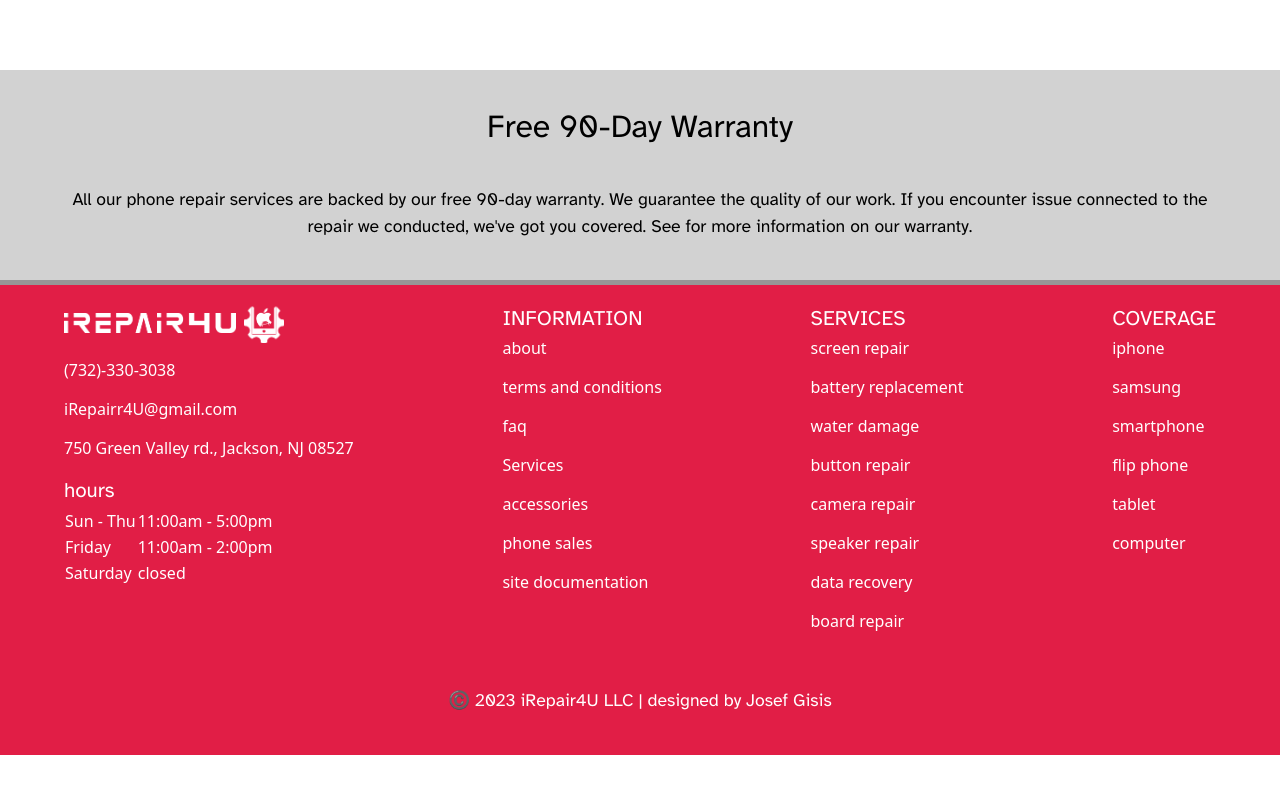
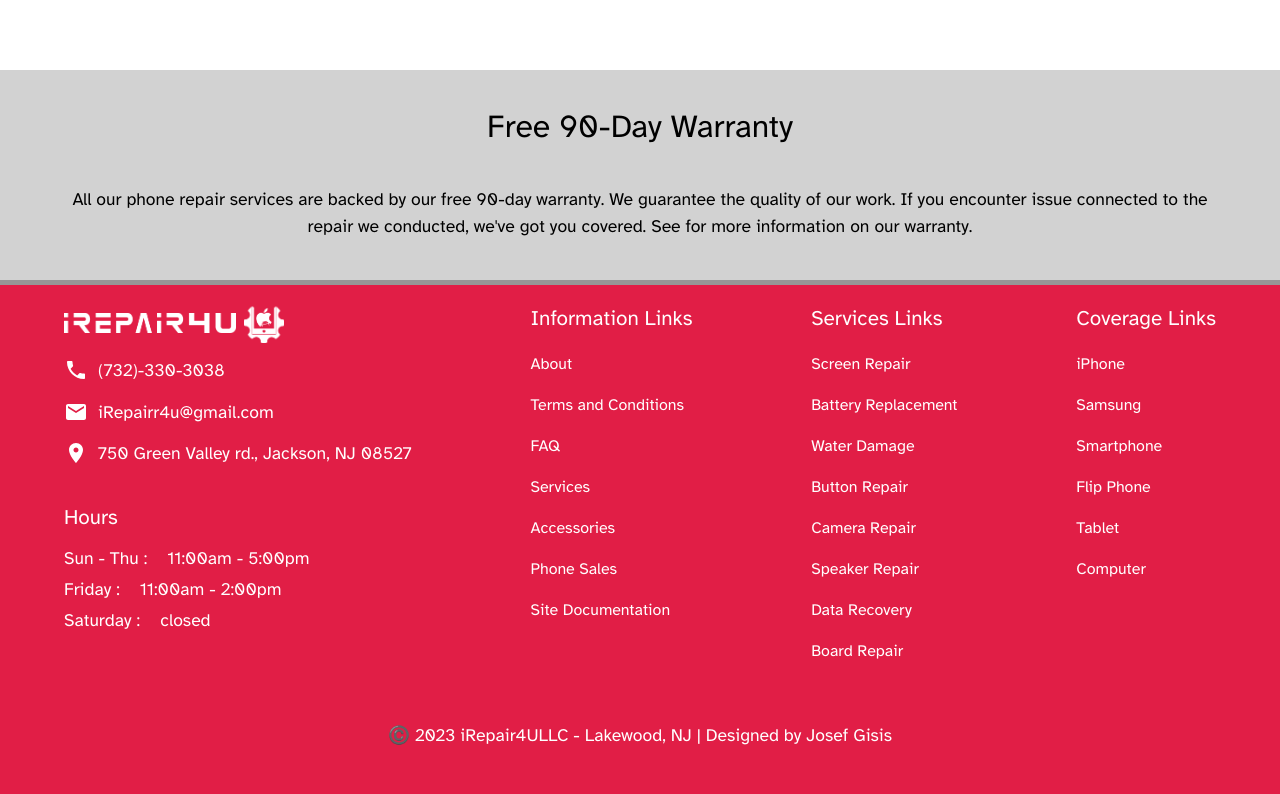
Before and after one commit to JosefGisis/irepair4u-next, a Next.js app: page / in a window 1280 px wide. Shown: the part 3534-4328 px from the top of the page. Before the commit the page ends 4289 px from the top, so only its background shows below. Built offline with nearby package versions, Linux system fonts and the light colour scheme.

Commit message:
improved footer appearance

```diff
--- a/app/components/Footer.tsx
+++ b/app/components/Footer.tsx
@@ -1,17 +1,20 @@
 "use client"
 
-import { Box, Typography, Container } from "@mui/material"
+import { Box, Typography, Container, Divider } from "@mui/material"
+import PlaceIcon from "@mui/icons-material/Place"
+import EmailIcon from "@mui/icons-material/Email"
+import LocalPhoneIcon from "@mui/icons-material/LocalPhone"
 import { colorTheme } from "../../styles/colorTheme"
 import Link from "next/link"
 
 export default function Footer() {
+	const { redAccent, redAccentContrast } = colorTheme
 	return (
-		<Box
-			sx={{
-				backgroundColor: colorTheme.redAccent,
-				color: "white",
-			}}
-			>
+		<div
+			style={{
+				backgroundColor: redAccent,
+				color: redAccentContrast,
+			}}>
 			<Container maxWidth="lg">
 				<Box
 					sx={{
@@ -21,11 +24,17 @@ export default function Footer() {
 						justifyContent: "space-between",
 						mt: "18px",
 					}}>
-					<Box>
-						<ul id="business-links">
-							<li className="footer-header">
+					<div
+						id="business-links"
+						style={{
+							display: "flex",
+							flexDirection: "column",
+							gap: 15,
+						}}>
+						{/* logo and home page links */}
+						<Box sx={{ marginInline: { xs: "auto", md: 0 } }}>
 							<a href="/">
-									<Box sx={{ display: "flex", gap: "8px" }}>
+								<div style={{ display: "flex", gap: "8px" }}>
 									<img
 										src="images/irepair4u_white_transparent_100x860.svg"
 										alt="iRepair4U banner"
@@ -38,125 +47,149 @@ export default function Footer() {
 										width="40px"
 										height="40px"
 									/>
-									</Box>
+								</div>
 							</a>
-							</li>
-
-							<li id="phone" className="footer-item">
-								(732)-330-3038
-							</li>
-							<li id="email" className="footer-item">
-								<a href="mailto:iRepairr4u@gmail.com">
-									iRepairr4U@gmail.com
-								</a>
-							</li>
-							<li id="address" className="footer-item">
-								750 Green Valley rd., Jackson, NJ 08527
-							</li>
-							<li>
-								<table id="hours">
-									<thead id="hours-heading">
-										<Typography variant="h6" >
-											hours
-										</Typography>
-									</thead>
-
-									<tbody>
-										<td>Sun - Thu</td>
-										<td>11:00am - 5:00pm</td>
-									</tbody>
-
-									<tbody>
-										<td>Friday</td>
-										<td> 11:00am - 2:00pm</td>
-									</tbody>
-
-									<tbody>
-										<td>Saturday</td>
-										<td>closed</td>
-									</tbody>
-								</table>
-							</li>
-						</ul>
 						</Box>
 
-					<Box>
-						<Typography variant="h6" className="footer-header">
-							INFORMATION
+						{/* contact information links */}
+						<div style={{ display: "flex", gap: 10 }}>
+							<LocalPhoneIcon />
+							<Typography id="phone" className="footer-link">
+								<a href="tel:732-330-3038">(732)-330-3038</a>
 							</Typography>
-						<ul>
-							{informationLinks.map((link) => (
-								<li key={link.name} className="footer-link">
-									<Link href={link.link}>{link.name}</Link>
-								</li>
+						</div>
+
+						<div style={{ display: "flex", gap: 10 }}>
+							<EmailIcon />
+							<Typography id="email" className="footer-link">
+								<a
+									className="footer-link"
+									href="mailto:iRepairr4u@gmail.com">
+									iRepairr4u@gmail.com
+								</a>
+							</Typography>
+						</div>
+
+						<div style={{ display: "flex", gap: 10 }}>
+							<PlaceIcon />
+							<Typography id="address" className="footer-item">
+								750 Green Valley rd., Jackson, NJ 08527
+							</Typography>
+						</div>
+
+						{/* hours section */}
+						<div
+							style={{
+								display: "flex",
+								flexDirection: "column",
+								gap: 5,
+								marginTop: "20px",
+							}}>
+							<Typography
+								variant="h6"
+								style={{ marginBottom: "5px" }}>
+								Hours
+							</Typography>
+
+							{hours.map((item, index) => (
+								<div
+									key={index}
+									style={{ display: "flex", gap: 20 }}>
+									<Typography>{item.day} : </Typography>
+									<Typography>{item.hours}</Typography>
+								</div>
 							))}
-						</ul>
+						</div>
+					</div>
+
+					{/* information links */}
+					{links.map((item, index) => (
+						<Box
+							key={index}
+							sx={{
+								display: "flex",
+								flexDirection: "column",
+								gap: "18px",
+								alignItems: { xs: "center", md: "start" },
+							}}>
+							<Typography variant="h6">{item.title}</Typography>
+
+							{item.links.map((link, index) => (
+								<Typography
+									key={index}
+									variant="body2"
+									className="footer-link">
+									<Link key={index} href={link.link}>
+										{link.name}
+									</Link>
+								</Typography>
+							))}
 						</Box>
-					<Box>
-						<Typography variant="h6" className={"footer-header"}>
-							SERVICES
-						</Typography>
-						<ul>
-							{servicesLinks.map((link) => (
-								<li key={link.name} className="footer-link">
-									<Link href={link.link}>{link.name}</Link>
-								</li>
 					))}
-						</ul>
 				</Box>
-					<Box>
-						<Typography variant="h6" className="footer-header">
-							COVERAGE
-						</Typography>
-						<ul>
-							{coverageLinks.map((link) => (
-								<li key={link.name} className="footer-link">
-									<Link href={link.link}>{link.name}</Link>
-								</li>
-							))}
-						</ul>
-					</Box>
-				</Box>
+
 				<Typography
 					variant="body1"
-					sx={{ my: "40px", textAlign: "center" }}>
-					©️ 2023 iRepair4U LLC | designed by Josef Gisis
+					sx={{ my: "60px", textAlign: "center" }}>
+					©️ 2023 iRepair4ULLC - Lakewood, NJ | Designed by Josef
+					Gisis
 				</Typography>
 			</Container>
-		</Box>
+		</div>
 	)
 }
 
-export type LinkObject = {
-	name: string
-	link: string
-}
-const informationLinks: LinkObject[] = [
-	{ name: "about", link: "/about" },
-	{ name: "terms and conditions", link: "/about#terms-and-conditions" },
-	{ name: "faq", link: "/faq" },
-	{ name: "Services", link: "/services" },
-	{ name: "accessories", link: "/services#accessories-sales-tag" },
-	{ name: "phone sales", link: "/services#phone-sales-tag" },
-	{ name: "site documentation", link: "/README" },
+const hours: { day: string; hours: string }[] = [
+	{ day: "Sun - Thu", hours: "11:00am - 5:00pm" },
+	{ day: "Friday", hours: "11:00am - 2:00pm" },
+	{ day: "Saturday", hours: "closed" },
 ]
 
-const servicesLinks: LinkObject[] = [
-	{ name: "screen repair", link: "/services#repair-services-tag" },
-	{ name: "battery replacement", link: "/services#repair-services-tag" },
-	{ name: "water damage", link: "/services#repair-services-tag" },
-	{ name: "button repair", link: "/services#repair-services-tag" },
-	{ name: "camera repair", link: "/services#repair-services-tag" },
-	{ name: "speaker repair", link: "/services#repair-services-tag" },
-	{ name: "data recovery", link: "/services#repair-services-tag" },
-	{ name: "board repair", link: "/services#repair-services-tag" },
+export type LinksType = {
+	title: string
+	links: { name: string; link: string }[]
+}[]
+const links: LinksType = [
+	{
+		title: "Information Links",
+		links: [
+			{ name: "About", link: "/about" },
+			{
+				name: "Terms and Conditions",
+				link: "/about#terms-and-conditions",
+			},
+			{ name: "FAQ", link: "/faq" },
+			{ name: "Services", link: "/services" },
+			{ name: "Accessories", link: "/services#accessories-sales-tag" },
+			{ name: "Phone Sales", link: "/services#phone-sales-tag" },
+			{ name: "Site Documentation", link: "/README" },
+		],
+	},
+	{
+		title: "Services Links",
+		links: [
+			{ name: "Screen Repair", link: "/services#repair-services-tag" },
+			{
+				name: "Battery Replacement",
+				link: "/services#repair-services-tag",
+			},
+			{ name: "Water Damage", link: "/services#repair-services-tag" },
+			{ name: "Button Repair", link: "/services#repair-services-tag" },
+			{ name: "Camera Repair", link: "/services#repair-services-tag" },
+			{ name: "Speaker Repair", link: "/services#repair-services-tag" },
+			{ name: "Data Recovery", link: "/services#repair-services-tag" },
+			{ name: "Board Repair", link: "/services#repair-services-tag" },
+		],
+	},
+	{
+		title: "Coverage Links",
+		links: [
+			{ name: "iPhone", link: "/services#iphone-tag" },
+			{ name: "Samsung", link: "/services#samsung-tag" },
+			{ name: "Smartphone", link: "/services#smartphone-tag" },
+			{ name: "Flip Phone", link: "/services#flipphone-tag" },
+			{ name: "Tablet", link: "/services#tablet-tag" },
+			{ name: "Computer", link: "/services#computer-tag" },
+		],
+	},
 ]
-
-const coverageLinks: LinkObject[] = [
-	{ name: "iphone", link: "/services#iphone-tag" },
-	{ name: "samsung", link: "/services#samsung-tag" },
-	{ name: "smartphone", link: "/services#smartphone-tag" },
-	{ name: "flip phone", link: "/services#flipphone-tag" },
-	{ name: "tablet", link: "/services#tablet-tag" },
-	{ name: "computer", link: "/services#computer-tag" },
-]
--- a/app/materialUI.ts
+++ b/app/materialUI.ts
@@ -88,6 +88,7 @@ export const theme: Theme = createTheme({
 		},
 		body2: {
 			fontSize: "1rem",
+			fontWeight: 500,
 			fontFamily: "custom-font, sans-serif",
 		},
 		subtitle1: {
--- a/styles/global.css
+++ b/styles/global.css
@@ -49,18 +49,6 @@
 	font-display: swap;
 }
 
-.footer-link {
-	margin-bottom: 15px;
-}
-
-.footer-item {
-	margin-bottom: 15px;
-}
-
-.footer-header {
-	margin-bottom: 15px;
-}
-
 .footer-link:hover {
 	text-decoration: underline;
 }
```
Lines whose indentation alone changed are shown as unchanged.
